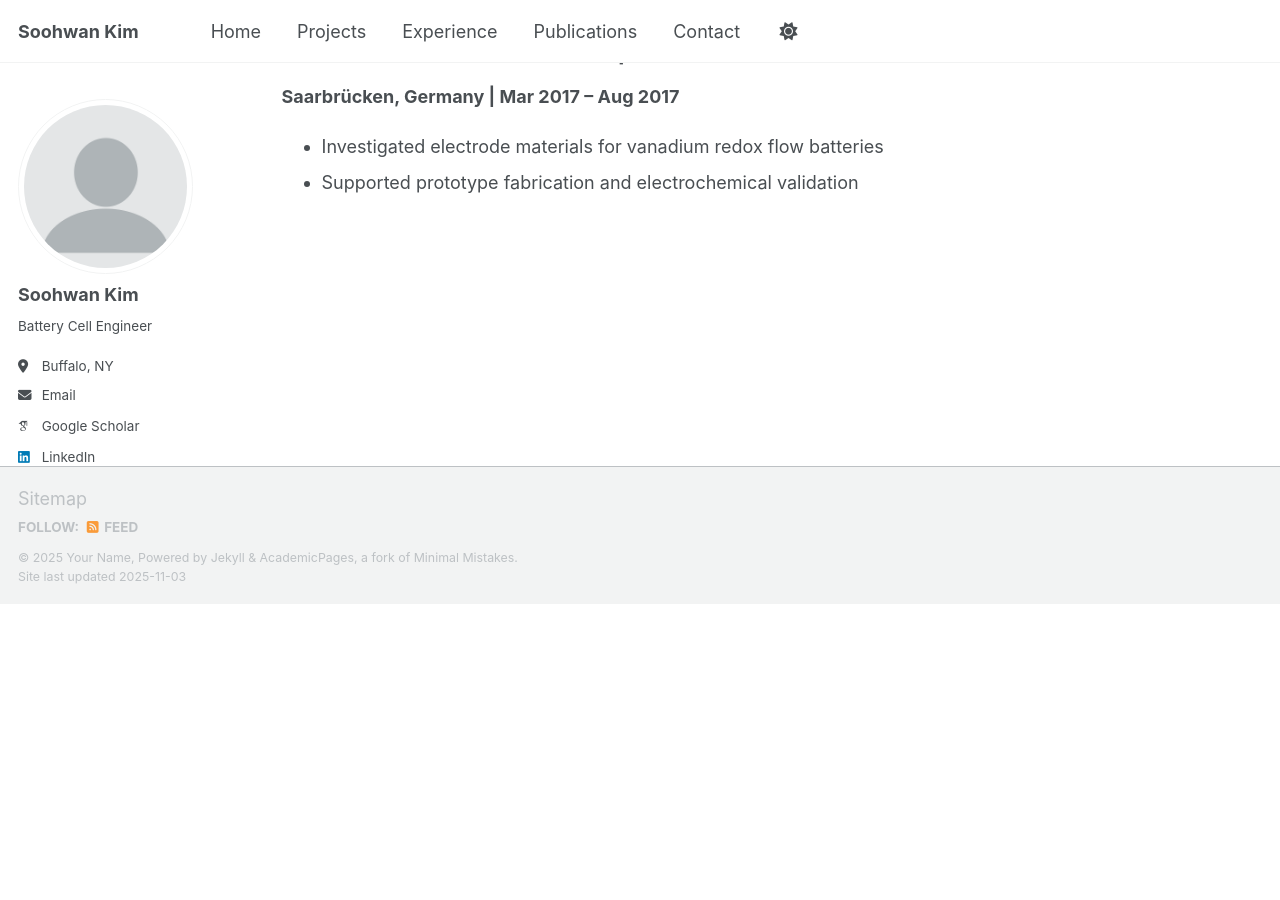
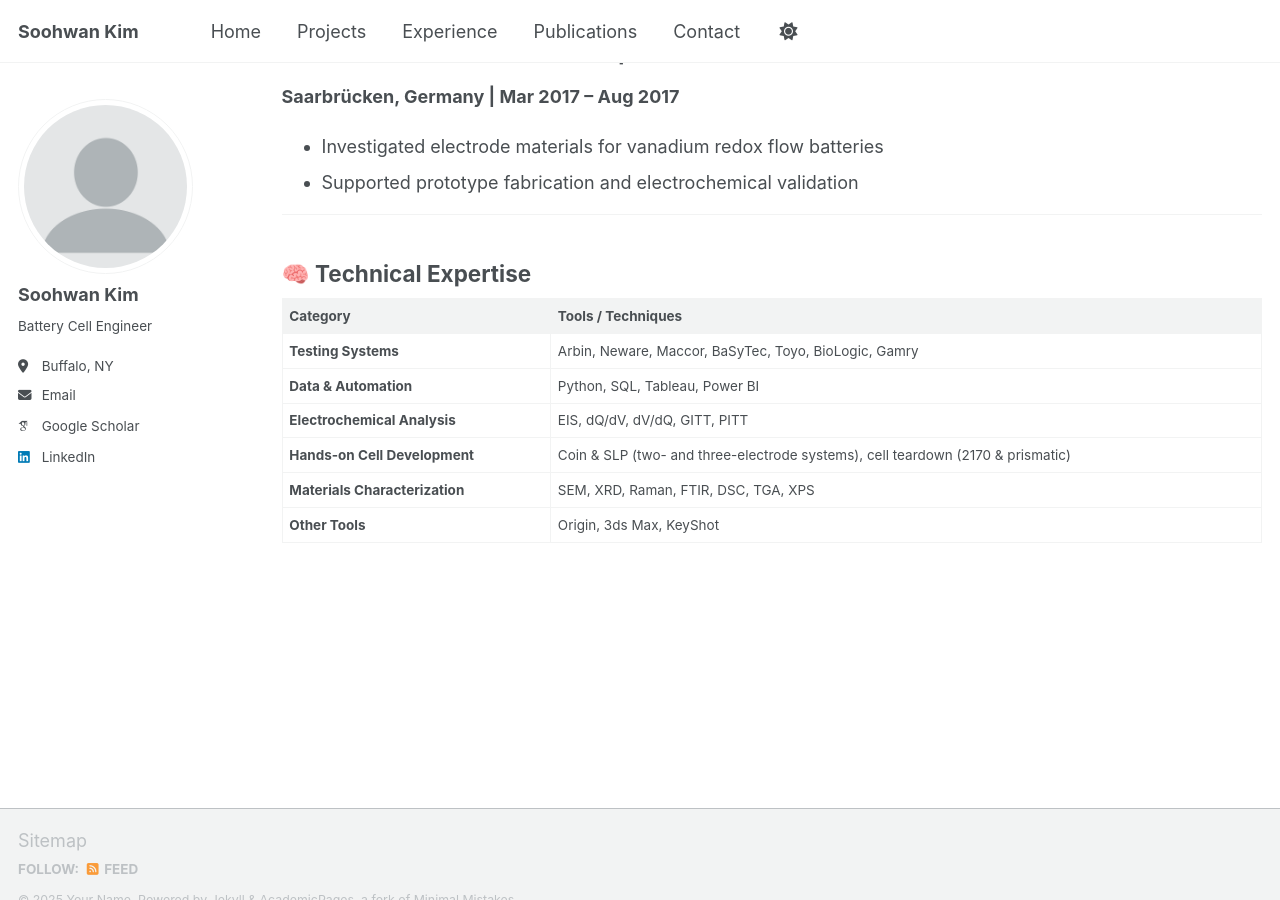
Before and after one commit to skim5674/skim5674.github.io, a Jekyll site: the page built from _pages/experience.md, in a window 1280 px wide and 900 px high, scrolled down 1056 px. Built offline with Jekyll 4.4.1, drawn with Linux system fonts in a browser that asks for light colours; some web fonts are replaced; a script that is not in the unit is left out; before the commit the page ends 1660 px from its top, so only the background shows below that.

Commit message:
Update experience.md

```diff
--- a/_pages/experience.md
+++ b/_pages/experience.md
@@ -34,3 +34,15 @@ redirect_from:
 **Saarbrücken, Germany | Mar 2017 – Aug 2017**
 - Investigated electrode materials for vanadium redox flow batteries
 - Supported prototype fabrication and electrochemical validation
+
+---
+## 🧠 Technical Expertise
+
+| **Category** | **Tools / Techniques** |
+|---------------|------------------------|
+| **Testing Systems** | Arbin, Neware, Maccor, BaSyTec, Toyo, BioLogic, Gamry |
+| **Data & Automation** | Python, SQL, Tableau, Power BI |
+| **Electrochemical Analysis** | EIS, dQ/dV, dV/dQ, GITT, PITT |
+| **Hands-on Cell Development** | Coin & SLP (two- and three-electrode systems), cell teardown (2170 & prismatic) |
+| **Materials Characterization** | SEM, XRD, Raman, FTIR, DSC, TGA, XPS |
+| **Other Tools** | Origin, 3ds Max, KeyShot |
```
